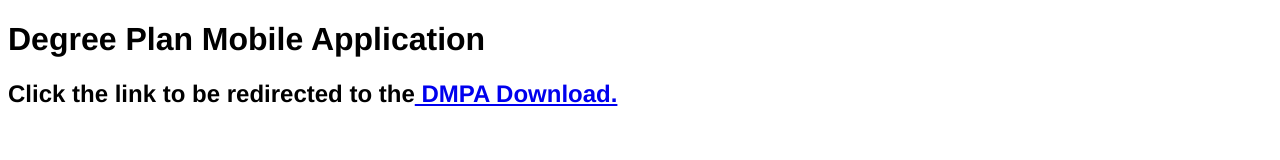
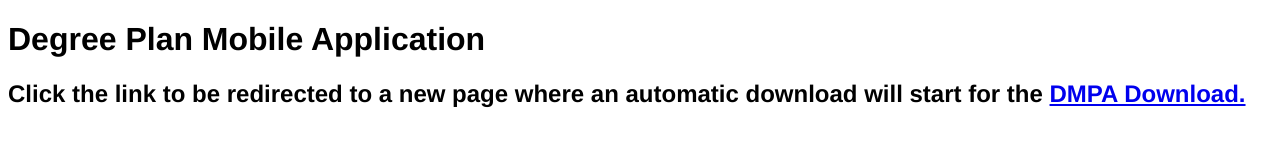
Before and after one commit to drewkasinger/DPMA, a plain HTML site: page index.html in a window 1280 px wide. Drawn offline with Linux system fonts and the light colour scheme.

Commit message:
Clarify download link instructions in index.html
Updated the download link description for clarity.

```diff
--- a/index.html
+++ b/index.html
@@ -10,7 +10,8 @@
 <body>
   <h1>Degree Plan Mobile Application </h1>
   <section>
-  <h2>Click the link to be redirected to the<a href="https://downgit.github.io/#/home?url=https://github.com/drewkasinger/DPMA/tree/0049a7b284d08c50b89ce121b03d7d043a7338b6/DPMA" </a> DMPA Download.</h2>
+  <h2>Click the link to be redirected to a new page where an automatic download will start for the
+      <a href="https://downgit.github.io/#/home?url=https://github.com/drewkasinger/DPMA/tree/0049a7b284d08c50b89ce121b03d7d043a7338b6/DPMA" </a> DMPA Download.</h2>
   </section
 </body>
 </html>
```
